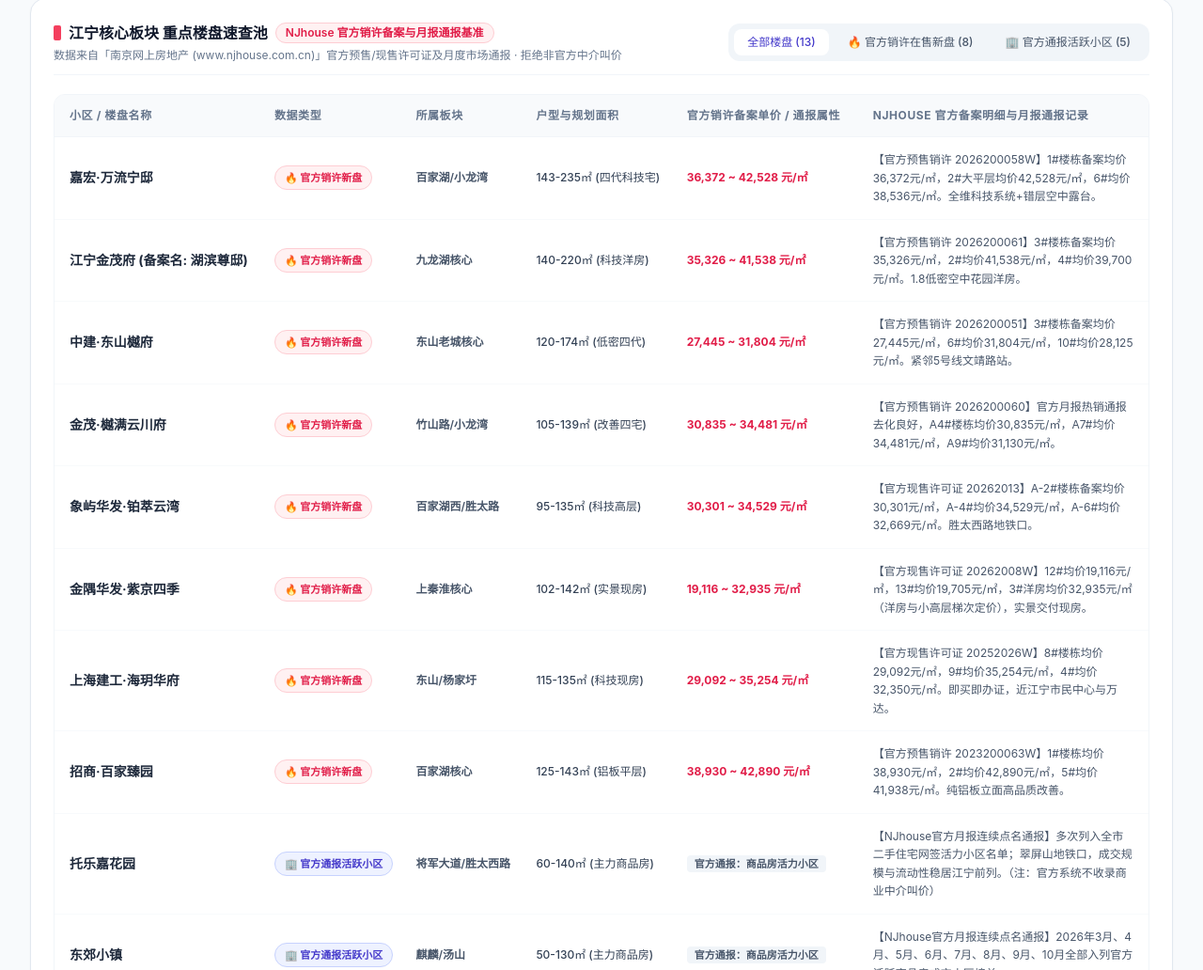
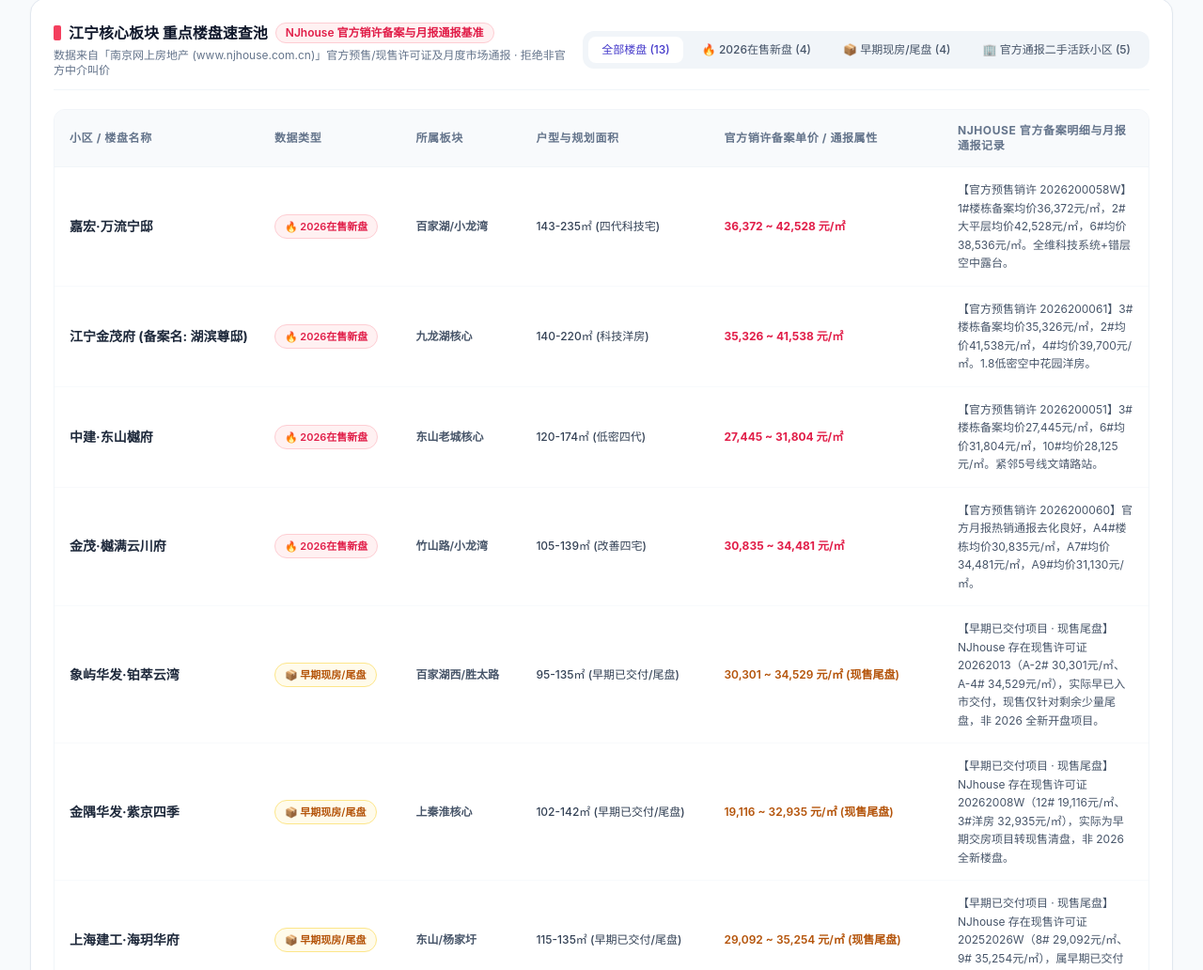
Before and after one commit to amsun10/house-pricing-indicator, a plain HTML site: page index.html in a window 1280 px wide. Shown: the part 2382-3414 px from the top of the page at 94% size. Drawn offline with nearby package versions, Linux system fonts and the light colour scheme.

Commit message:
fix: separate historical tail-end stock from 2026 active new projects

```diff
--- a/index.html
+++ b/index.html
@@ -486,10 +486,11 @@
           <p class="text-xs text-slate-500 mt-1">数据来自「南京网上房地产 (www.njhouse.com.cn)」官方预售/现售许可证及月度市场通报 · 拒绝非官方中介叫价</p>
         </div>
         <!-- 维度筛选 Tabs -->
-        <div class="flex items-center space-x-1.5 self-start sm:self-auto text-xs bg-slate-100 p-1.5 rounded-xl shrink-0">
+        <div class="flex items-center space-x-1.5 self-start sm:self-auto text-xs bg-slate-100 p-1.5 rounded-xl shrink-0 flex-wrap gap-y-1">
           <button class="filter-community-btn px-3.5 py-1.5 rounded-lg font-medium transition bg-white text-indigo-700 shadow-xs" data-type="all">全部楼盘 (<span id="countAll">13</span>)</button>
-          <button class="filter-community-btn px-3.5 py-1.5 rounded-lg font-medium transition text-slate-600 hover:text-slate-900" data-type="新房">🔥 官方销许在售新盘 (<span id="countNew">8</span>)</button>
-          <button class="filter-community-btn px-3.5 py-1.5 rounded-lg font-medium transition text-slate-600 hover:text-slate-900" data-type="二手">🏢 官方通报活跃小区 (<span id="countSecond">5</span>)</button>
+          <button class="filter-community-btn px-3.5 py-1.5 rounded-lg font-medium transition text-slate-600 hover:text-slate-900" data-type="新房">🔥 2026在售新盘 (<span id="countNew">4</span>)</button>
+          <button class="filter-community-btn px-3.5 py-1.5 rounded-lg font-medium transition text-slate-600 hover:text-slate-900" data-type="尾盘">📦 早期现房/尾盘 (<span id="countTail">4</span>)</button>
+          <button class="filter-community-btn px-3.5 py-1.5 rounded-lg font-medium transition text-slate-600 hover:text-slate-900" data-type="二手">🏢 官方通报二手活跃小区 (<span id="countSecond">5</span>)</button>
         </div>
       </div>
       <div class="overflow-x-auto rounded-xl border border-slate-100 shadow-2xs">
@@ -576,35 +577,35 @@
       },
       {
         name: "象屿华发·铂萃云湾",
-        type: "新房",
+        type: "尾盘",
         region: "百家湖西/胜太路",
-        area: "95-135㎡ (科技高层)",
-        permitPrice: "30,301 ~ 34,529 元/㎡",
-        comment: "【官方现售许可证 20262013】A-2#楼栋备案均价30,301元/㎡，A-4#均价34,529元/㎡，A-6#均价32,669元/㎡。胜太西路地铁口。"
+        area: "95-135㎡ (早期已交付/尾盘)",
+        permitPrice: "30,301 ~ 34,529 元/㎡ (现售尾盘)",
+        comment: "【早期已交付项目 · 现售尾盘】NJhouse 存在现售许可证 20262013（A-2# 30,301元/㎡、A-4# 34,529元/㎡），实际早已入市交付，现售仅针对剩余少量尾盘，非 2026 全新开盘项目。"
       },
       {
         name: "金隅华发·紫京四季",
-        type: "新房",
+        type: "尾盘",
         region: "上秦淮核心",
-        area: "102-142㎡ (实景现房)",
-        permitPrice: "19,116 ~ 32,935 元/㎡",
-        comment: "【官方现售许可证 20262008W】12#均价19,116元/㎡，13#均价19,705元/㎡，3#洋房均价32,935元/㎡（洋房与小高层梯次定价），实景交付现房。"
+        area: "102-142㎡ (早期已交付/尾盘)",
+        permitPrice: "19,116 ~ 32,935 元/㎡ (现售尾盘)",
+        comment: "【早期已交付项目 · 现售尾盘】NJhouse 存在现售许可证 20262008W（12# 19,116元/㎡、3#洋房 32,935元/㎡），实际为早期交房项目转现售清盘，非 2026 全新楼盘。"
       },
       {
         name: "上海建工·海玥华府",
-        type: "新房",
+        type: "尾盘",
         region: "东山/杨家圩",
-        area: "115-135㎡ (科技现房)",
-        permitPrice: "29,092 ~ 35,254 元/㎡",
-        comment: "【官方现售许可证 20252026W】8#楼栋均价29,092元/㎡，9#均价35,254元/㎡，4#均价32,350元/㎡。即买即办证，近江宁市民中心与万达。"
+        area: "115-135㎡ (早期已交付/尾盘)",
+        permitPrice: "29,092 ~ 35,254 元/㎡ (现售尾盘)",
+        comment: "【早期已交付项目 · 现售尾盘】NJhouse 存在现售许可证 20252026W（8# 29,092元/㎡、9# 35,254元/㎡），属早期已交付现房，现售记录为剩余尾盘备案。"
       },
       {
         name: "招商·百家臻园",
-        type: "新房",
+        type: "尾盘",
         region: "百家湖核心",
-        area: "125-143㎡ (铝板平层)",
-        permitPrice: "38,930 ~ 42,890 元/㎡",
-        comment: "【官方预售销许 2023200063W】1#楼栋均价38,930元/㎡，2#均价42,890元/㎡，5#均价41,938元/㎡。纯铝板立面高品质改善。"
+        area: "125-143㎡ (2023年老盘/已交付)",
+        permitPrice: "38,930 ~ 42,890 元/㎡ (2023历史销许)",
+        comment: "【2023年历史老盘 · 已全面交付】预售销许 2023200063W 为 2023 年开盘历史备案价，该小区已交房入住转为成熟次新二手房，非当前新盘。"
       },
 
       // 🏢 官方月报点名通报江宁活跃成交小区 (数据源: njhouse.com.cn 官方月度房地产市场分析报告)
@@ -827,9 +828,11 @@
 
       const countAllEl = document.getElementById('countAll');
       const countNewEl = document.getElementById('countNew');
+      const countTailEl = document.getElementById('countTail');
       const countSecondEl = document.getElementById('countSecond');
       if (countAllEl) countAllEl.innerText = COMMUNITY_LIST.length;
       if (countNewEl) countNewEl.innerText = COMMUNITY_LIST.filter(i => i.type === '新房').length;
+      if (countTailEl) countTailEl.innerText = COMMUNITY_LIST.filter(i => i.type === '尾盘').length;
       if (countSecondEl) countSecondEl.innerText = COMMUNITY_LIST.filter(i => i.type === '二手').length;
 
       const list = currentCommunityFilter === 'all'
@@ -837,13 +840,18 @@
         : COMMUNITY_LIST.filter(item => item.type === currentCommunityFilter);
 
       tbody.innerHTML = list.map(item => {
-        const typeBadge = item.type === '新房'
-          ? `<span class="inline-flex items-center px-2.5 py-1 rounded-full text-[11px] font-semibold bg-rose-50 text-rose-600 border border-rose-200">🔥 官方销许新盘</span>`
-          : `<span class="inline-flex items-center px-2.5 py-1 rounded-full text-[11px] font-semibold bg-indigo-50 text-indigo-700 border border-indigo-200">🏢 官方通报活跃小区</span>`;
-
-        const priceDisplay = item.type === '新房'
-          ? `<strong class="text-rose-600 font-bold">${item.permitPrice}</strong>`
-          : `<span class="text-slate-600 font-semibold bg-slate-100 px-2 py-0.5 rounded text-[11px]">${item.permitPrice}</span>`;
+        let typeBadge = '';
+        let priceDisplay = '';
+        if (item.type === '新房') {
+          typeBadge = `<span class="inline-flex items-center px-2.5 py-1 rounded-full text-[11px] font-semibold bg-rose-50 text-rose-600 border border-rose-200">🔥 2026在售新盘</span>`;
+          priceDisplay = `<strong class="text-rose-600 font-bold">${item.permitPrice}</strong>`;
+        } else if (item.type === '尾盘') {
+          typeBadge = `<span class="inline-flex items-center px-2.5 py-1 rounded-full text-[11px] font-semibold bg-amber-50 text-amber-700 border border-amber-200">📦 早期现房/尾盘</span>`;
+          priceDisplay = `<span class="text-amber-700 font-semibold">${item.permitPrice}</span>`;
+        } else {
+          typeBadge = `<span class="inline-flex items-center px-2.5 py-1 rounded-full text-[11px] font-semibold bg-indigo-50 text-indigo-700 border border-indigo-200">🏢 官方通报活跃小区</span>`;
+          priceDisplay = `<span class="text-slate-600 font-semibold bg-slate-100 px-2 py-0.5 rounded text-[11px]">${item.permitPrice}</span>`;
+        }
 
         return `
           <tr class="hover:bg-indigo-50/20 transition">
```
